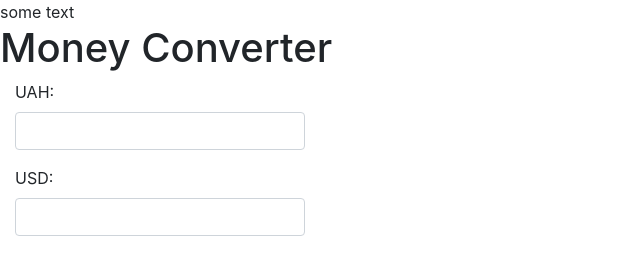
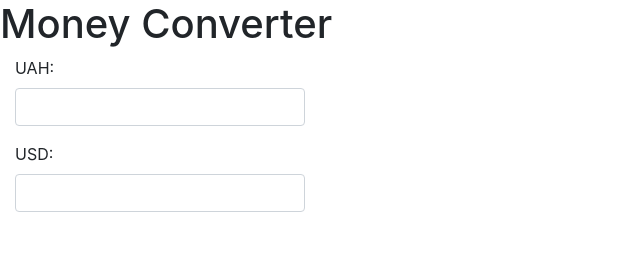
Before and after one commit to yao-san4/yao-trash, a plain HTML site: page index.html in a window 1280 px wide. Shown: the whole page, without its empty margins (0-640 px from the left). Drawn offline with nearby package versions, Linux system fonts and the light colour scheme.

Commit message:
thrt commit

```diff
--- a/index.html
+++ b/index.html
@@ -9,7 +9,6 @@
     <link rel="stylesheet" href="stackpath.bootstrapcdn.com/bootstrap/4.5.2/css/bootstrap.min.css">
   </head>
   <body>
-	  <a>some text</a>
     <h1>Money Converter</h1>
       <div class="form-group col-md-3">
         <label for="usr">UAH:</label>
```
